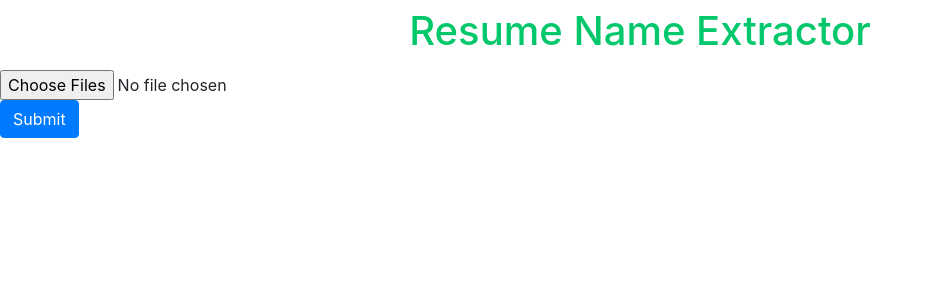
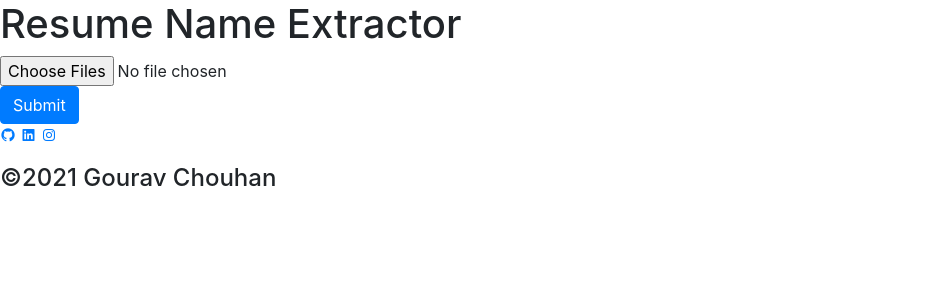
Before and after one commit to g0urav-hustler/Resumer-Name-Extractor, a Flask app: page / in a window 1280 px wide. Shown: the top 300 px of the page, without its empty margins (0-933 px from the left). Run offline with Flask 2, Linux system fonts and the light colour scheme; some libraries are stand-ins or nearby versions.

Commit message:
adding css file

```diff
--- a/app.py
+++ b/app.py
@@ -1,11 +1,17 @@
-from flask import Flask, render_template, request
+from flask import Flask, render_template, request, Response, send_file
 import pandas as pd
 import resume_funct as rf
 app = Flask(__name__)
-
 @app.route('/', methods = ['GET','POST'])
 def home():
     return render_template('home.html')
+
+@app.route('/download_file')
+def download_file():
+    return Response( data_file,
+        mimetype="text/csv",
+        headers={"Content-disposition":
+                 "attachment; filename=Resumes Data.csv"})
 
 @app.route('/resumes_name', methods = ['GET','POST'])
 def resumes_name():
@@ -14,15 +20,18 @@
         up_files = '1'
         person_names = []
         file_names = []
+        csv_name = []
         pdf_files = request.files.getlist("files")
         for pdf_file in pdf_files:
             text = rf.text_from_pdf(pdf_file)
             name = rf.extract_name(text)
             person_names.append(name)
             file_names.append(pdf_file.filename)
-        # data_dict = {'Person': person_names, 'Pdf Files': file_names}
-        # data_file = pd.DataFrame(data_dict)
+            csv_name.append(",".join([name, pdf_file.filename]))
+        global data_file
+        data_file = "\n".join(csv_name)
         # data_file.to_csv("resume_files.csv", index= False)
+
         return render_template('home.html', up_files = up_files , persons_file = zip(person_names,file_names))
     render_template('home.html')
 
--- a/resume_funct.py
+++ b/resume_funct.py
@@ -1,12 +1,12 @@
 import pytesseract
-from pdf2image import convert_from_path
+from pdf2image import convert_from_bytes
 import os
 import re
 import time
 
 def text_from_pdf(resume):
     dpi = 800
-    images = convert_from_path(resume, dpi)
+    images = convert_from_bytes(resume.read())
     text = pytesseract.image_to_string(images[0])
     return text
 
--- a/templates/home.html
+++ b/templates/home.html
@@ -8,18 +8,14 @@
     <!-- Bootstrap CSS -->
     <link rel="stylesheet" href="https://stackpath.bootstrapcdn.com/bootstrap/4.4.1/css/bootstrap.min.css" integrity="sha384-Vkoo8x4CGsO3+Hhxv8T/Q5PaXtkKtu6ug5TOeNV6gBiFeWPGFN9MuhOf23Q9Ifjh" crossorigin="anonymous">
 
+    <!-- Footer Icon link -->
+    <link href='https://unpkg.com/boxicons@2.0.7/css/boxicons.min.css' rel='stylesheet'>
+
+    <!-- css -->
+  <link rel="stylesheet" href="{{url_for('static', filename='style.css')}}">
+
     <title>Resumer Name Extractor</title>
-    <style>
-      .head{
-    height: 70px;
-    background-color: #ffffff;
-    color: rgb(3, 199, 107);
-    background-attachment: inherit;
-    display: flex;
-    justify-content: center;
-    align-items: center;
-     }
-    </style>
+
   </head>
   <body>
     <div class="head">
@@ -34,6 +30,7 @@
     </form>
   </div>
      {% if up_files %}
+     <a href="/download_file">Click me.</a>
      <h2>Resume Dataframe</h2>
     <div class="resume_table my-3">
         <table class="table table-striped">
@@ -57,6 +54,15 @@
     </div>
     {% endif %}
 
+    <div class="footer">
+      <div class="social-icons">
+        <a href="https://github.com/g0urav-hustler" target="_blank" class="link"><i class='bx bxl-github'></i></a>
+        <a href="https://www.linkedin.com/in/gourav-chouhan-3b357a202/" target="_blank" class="link"><i class='bx bxl-linkedin-square'></i></a>
+        <a href="https://www.instagram.com/g0urav_hustler/" target="_blank" class="link"><i class='bx bxl-instagram'></i></a>
+      </div>
+      <p><h4>©2021 Gourav Chouhan</h4></p>
+    </div>
+
     <!-- Optional JavaScript -->
     <!-- jQuery first, then Popper.js, then Bootstrap JS -->
     <script src="https://code.jquery.com/jquery-3.4.1.slim.min.js" integrity="sha384-J6qa4849blE2+poT4WnyKhv5vZF5SrPo0iEjwBvKU7imGFAV0wwj1yYfoRSJoZ+n" crossorigin="anonymous"></script>
```
Also changed, not shown: static/static.css (added, +26 -0 lines).
